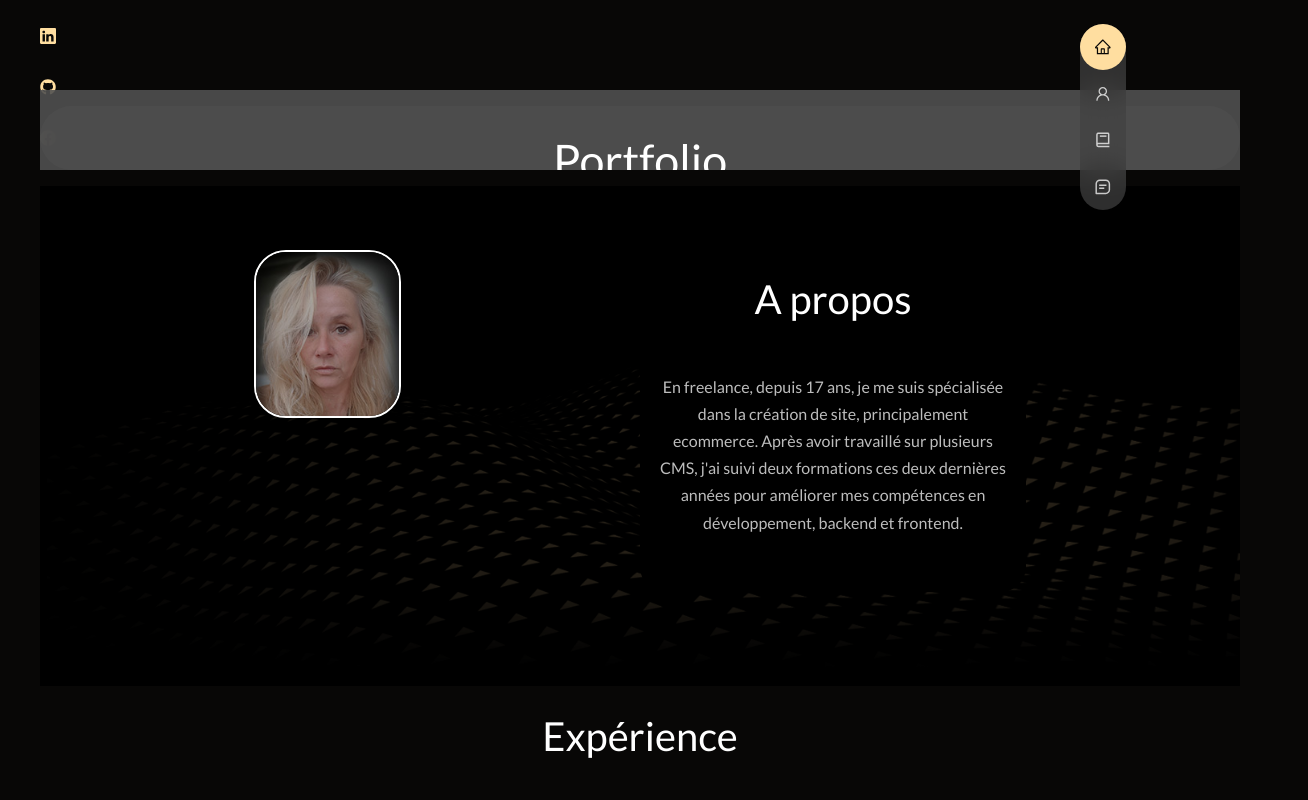
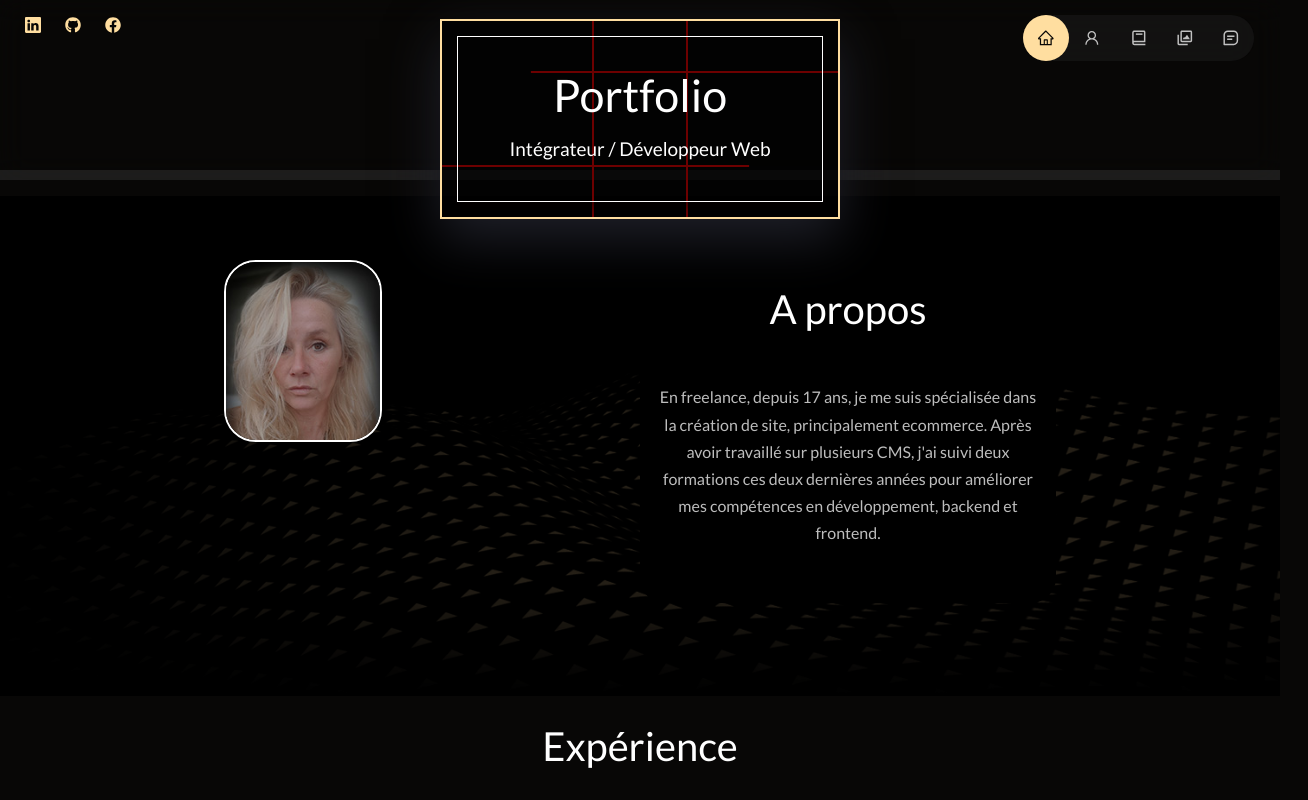
Before and after one commit to CDS-Annabelle/portfolio-anna, a React (Create React App) app: page / in a window 1280 px wide. Shown: the top 800 px of the page, 1308 px wide, since content can reach past the window. Built offline with nearby package versions, Linux system fonts and the light colour scheme.

Commit message:
update header

```diff
--- a/src/components/Header/Header.js
+++ b/src/components/Header/Header.js
@@ -5,18 +5,27 @@ import Nav from '../Nav/Nav'
 
 const Header = () => {
   return (
-    <header>
+    <>
       <Nav />
-      <Socials />
-      <div className={styles.topBar}>
-        <div className={styles.subBar}>
-          <div className={styles.headerContainer}>
-            <h1>Portfolio</h1>
-            <h2 className={styles.subTitle}>Intégrateur / Développeur Web</h2>
+      <header>
+        <Socials />
+
+        <div className={styles.containerHeader} id="header">
+          <div className={styles.box}>
+            <span></span>
+            <span></span>
+            <span></span>
+            <span></span>
+            <div className={styles.content}>
+              <h1>Portfolio</h1>
+              <h2 className={styles.subTitle}>Intégrateur / Développeur Web</h2>
+            </div>
           </div>
         </div>
-      </div>
-    </header>
+
+        <div className={styles.subBar}></div>
+      </header>
+    </>
   )
 }
 
--- a/src/components/Header/Header.module.css
+++ b/src/components/Header/Header.module.css
@@ -1,42 +1,140 @@
-.topBar {
-  background: rgb(66 66 66 / 70%);
-  /* width: max-content; */
+header {
+  padding-top: 1.7rem;
+  width: 100%;
   z-index: 2;
-  /* position: fixed; */
   right: 8%;
-  /* transform: translateX(-20%); */
-  display: grid;
   gap: 0.8rem;
-  border-radius: 3rem;
   -webkit-backdrop-filter: blur(15px);
   backdrop-filter: blur(15px);
-  margin-top: -3rem;
+  margin-top: -1.5rem;
+
+}
+
+.containerHeader {
+  display: flex;
+  max-width: 1200px;
+  margin: auto;
+  height: 130px;
 }
 
 .subBar {
-  background: rgb(80 80 80 / 90%);
-  z-index: 2;
-  right: 8%;
-  margin-top: -1rem;
-  height: 80px;
-}
-
-
-header {
-  padding-top: 1.5rem;
-  overflow: hidden;
-}
-
-.headerContainer {
-  text-align: center;
-  position: relative;
-  margin-top: 2rem;
-  margin-bottom: 8rem;
+  background: rgb(80 80 80 / 30%);
+  height: 10px;
 }
 
 .subTitle {
   font-size: 1.4rem;
   font-weight: 400;
+}
+
+.content h2 {
+  font-size: 19px;
+}
+
+.box {
+  position: absolute;
+  top: 70%;
+  left: 50%;
+  transform: translate(-50%, -50%);
+  width: 400px;
+  height: 200px;
+  background: #000000a6;
+  box-sizing: border-box;
+  overflow: hidden;
+  box-shadow: 0 20px 50px rgb(31, 32, 41);
+  border: 2px solid var(--color-primary);
+  color: white;
+  padding: 20px;
+}
+
+.box:before {
+  content: '';
+  position: absolute;
+  top: 0;
+  left: -100%;
+  width: 100%;
+  height: 100%;
+  background: rgba(255, 255, 255, 0.1);
+  transition: 0.5s;
+  pointer-events: none;
+}
+
+.box:hover:before {
+  left: -50%;
+  transform: skewX(-5deg);
+}
+
+
+.box .content {
+  position: absolute;
+  top: 15px;
+  left: 15px;
+  right: 15px;
+  bottom: 15px;
+  border: 1px solid #ffffff;
+  padding: 20px;
+  text-align: center;
+  box-shadow: 0 5px 10px rgba(9, 0, 0, 0.5);
+
+}
+
+.box span {
+  position: absolute;
+  top: 0;
+  width: 100%;
+  height: 100%;
+  display: block;
+  box-sizing: border-box;
+  right: 0;
+  padding: 50px;
+}
+
+.box span:nth-child(1) {
+  transform: rotate(0deg);
+}
+
+.box span:nth-child(2) {
+  transform: rotate(90deg);
+}
+
+.box span:nth-child(3) {
+  transform: rotate(180deg);
+}
+
+.box span:nth-child(4) {
+  transform: rotate(270deg);
+}
+
+.box span:before {
+  content: '';
+  position: absolute;
+  width: 100%;
+  height: 2px;
+  background: #6d0000;
+  animation: animate 4s linear infinite;
+}
+
+@keyframes animate {
+  0% {
+    transform: scaleX(0);
+    transform-origin: left;
+  }
+
+  50% {
+    transform: scaleX(1);
+    transform-origin: left;
+  }
+
+  50.1% {
+    transform: scaleX(1);
+    transform-origin: right;
+
+  }
+
+  100% {
+    transform: scaleX(0);
+    transform-origin: right;
+  }
 }
 
 
@@ -45,12 +143,26 @@ header {
   header {
     padding-top: 5rem;
   }
+
+  .box {
+    top: 80%;
+    left: 50%;
+    transform: translate(-50%, -50%);
+    width: 350px;
+    height: 200px;
+  }
 }
 
 /* ================ MEDIA QUERIES (SMALL DEVICES) ================= */
 @media screen and (max-width: 600px) {
-  header {
-    height: 100vh;
-    padding-top: 5rem;
+
+  .box {
+    top: 100%;
+    width: 280px;
+    height: 200px;
+  }
+
+  .subBar {
+    display: none;
   }
 }
--- a/src/components/Nav/Nav.js
+++ b/src/components/Nav/Nav.js
@@ -1,8 +1,9 @@
 import React from 'react'
-import './nav.css'
+import '../../index.css'
 import { AiOutlineHome } from 'react-icons/ai'
 import { AiOutlineUser } from 'react-icons/ai'
 import { BiBook } from 'react-icons/bi'
+import { BiImages } from 'react-icons/bi'
 import { BiMessageSquareDetail } from 'react-icons/bi'
 import { useState } from 'react'
 
@@ -11,7 +12,7 @@ const Nav = () => {
   return (
     <nav>
       <a
-        href="#"
+        href="#header"
         onClick={() => setActiveNav('#')}
         className={activeNav === '#' ? 'active' : ''}
       >
@@ -32,6 +33,13 @@ const Nav = () => {
         <BiBook />
       </a>
       <a
+        href="#portfolio"
+        onClick={() => setActiveNav('#portfolio')}
+        className={activeNav === '#portfolio' ? 'active' : ''}
+      >
+        <BiImages />
+      </a>
+      <a
         href="#contact"
         onClick={() => setActiveNav('#contact')}
         className={activeNav === '#contact' ? 'active' : ''}
--- a/src/components/Nav/nav.css
+++ /dev/null
@@ -1,47 +0,0 @@
-nav {
-    background: rgb(66 66 66 / 70%);
-    /* width: max-content; */
-    z-index: 2;
-    position: fixed;
-    right: 12%;
-    /* transform: translateX(-20%); */
-    /* display: grid; */
-    border-radius: 3rem;
-    -webkit-backdrop-filter: blur(15px);
-    backdrop-filter: blur(15px);
-}
-
-nav a {
-    background: transparent;
-    padding: 0.9rem;
-    border-radius: 50%;
-    display: flex;
-    color: var(--color-light);
-    font-size: 1.1rem;
-}
-
-nav a:hover {
-    background: rgba(0, 0, 0, 0.3);
-}
-
-nav a.active {
-    background: var(--color-primary);
-    color: var(--color-bg);
-}
-
-/* ================ MEDIA QUERIES (MEDIUM DEVICES) ================= */
-@media screen and (max-width: 1024px) {
-    nav {
-        right: 22%;
-    }
-
-
-}
-
-/* ================ MEDIA QUERIES (SMALL DEVICES) ================= */
-@media screen and (max-width: 600px) {
-    nav {
-        right: -5%;
-
-    }
-}
--- a/src/components/Socials/Social.module.css
+++ b/src/components/Socials/Social.module.css
@@ -1,7 +1,13 @@
 .headerSocials {
-    display: grid;
+    display: flex;
     gap: 1.5rem;
+    z-index: 1;
+    left: 2%;
+    top: 15%;
+    margin-left: 25px;
+    margin-top: 10px;
 }
+
 
 
 /* ================ MEDIA QUERIES (SMALL DEVICES) ================= */
@@ -9,8 +15,7 @@
 
     .headerSocials {
         display: flex;
-        position: absolute;
-        left: 0;
-        top: 0;
+        justify-content: center;
+        margin: 0;
     }
 }
--- a/src/index.css
+++ b/src/index.css
@@ -34,7 +34,6 @@ body {
   background: var(--color-bg);
   color: var(--color-white);
   line-height: 1.7;
-  max-width: 1200px;
   margin: auto;
 }
 
@@ -137,6 +136,37 @@ img.anna {
   /* border-radius: 8rem 8rem 8rem 8rem; */
 }
 
+nav {
+  background: rgb(24 24 24 / 70%);
+  z-index: 2;
+  position: fixed;
+  right: 2%;
+  display: flex;
+  border-radius: 3rem;
+  -webkit-backdrop-filter: blur(15px);
+  backdrop-filter: blur(15px);
+  top: 15px;
+}
+
+nav a {
+  background: transparent;
+  padding: 0.9rem;
+  border-radius: 50%;
+  display: flex;
+  color: var(--color-light);
+  font-size: 1.1rem;
+}
+
+nav a:hover {
+  background: rgba(0, 0, 0, 0.3);
+}
+
+nav a.active {
+  background: var(--color-primary);
+  color: var(--color-bg);
+}
+
+
 /* ================ MEDIA QUERIES (MEDIUM DEVICES) ================= */
 @media screen and (max-width: 1024px) {
   .container {
@@ -146,10 +176,22 @@ img.anna {
   section {
     margin-top: 6rem;
   }
+
+  nav {
+    display: flex;
+    top: 0px;
+    width: 100%;
+    justify-content: center;
+  }
 }
 
 /* ================ MEDIA QUERIES (SMALL DEVICES) ================= */
 @media screen and (max-width: 600px) {
+
+  h1 {
+    font-size: 2rem;
+  }
+
   .container {
     width: var(--container-width-sm);
   }
```
